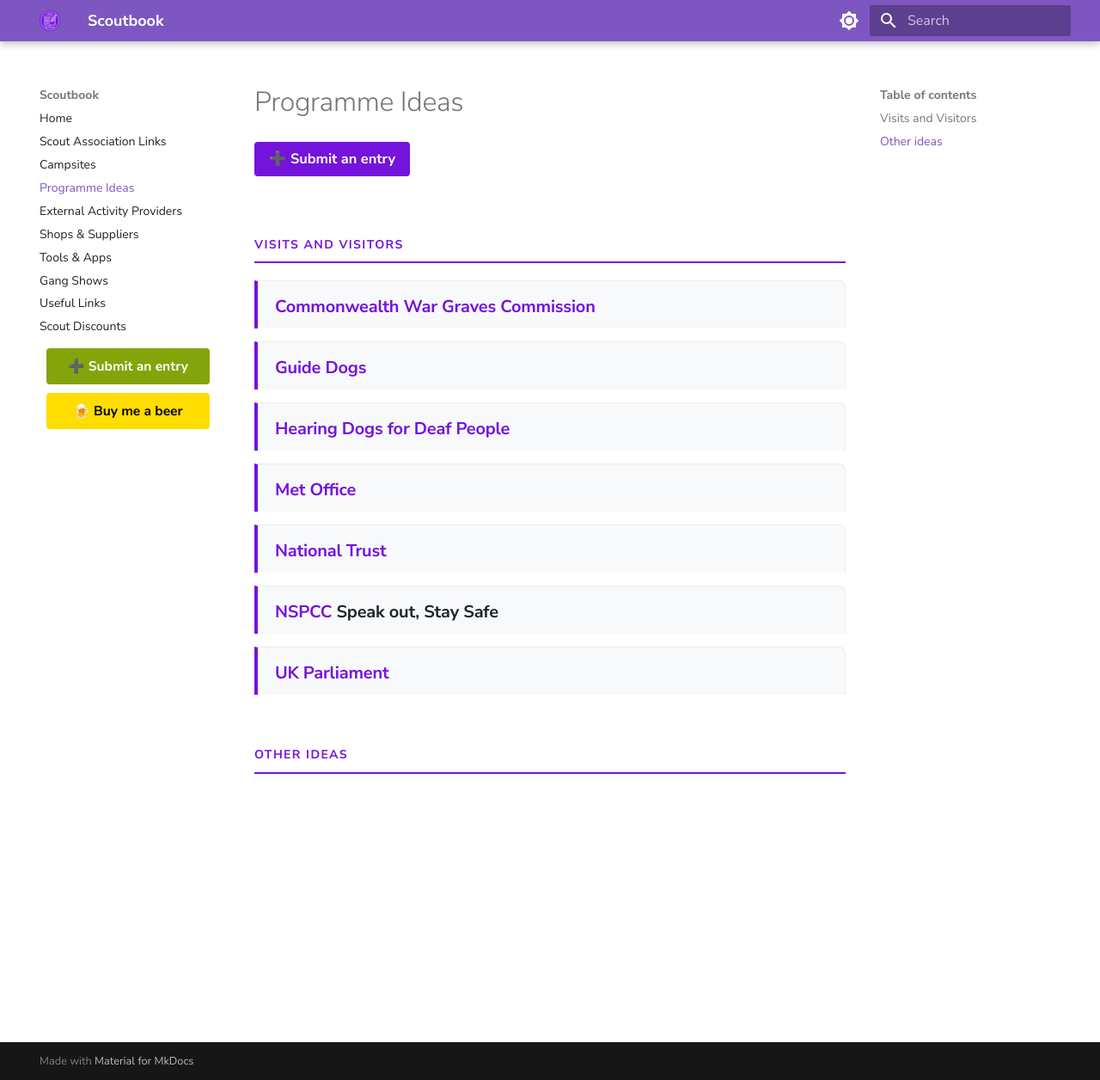
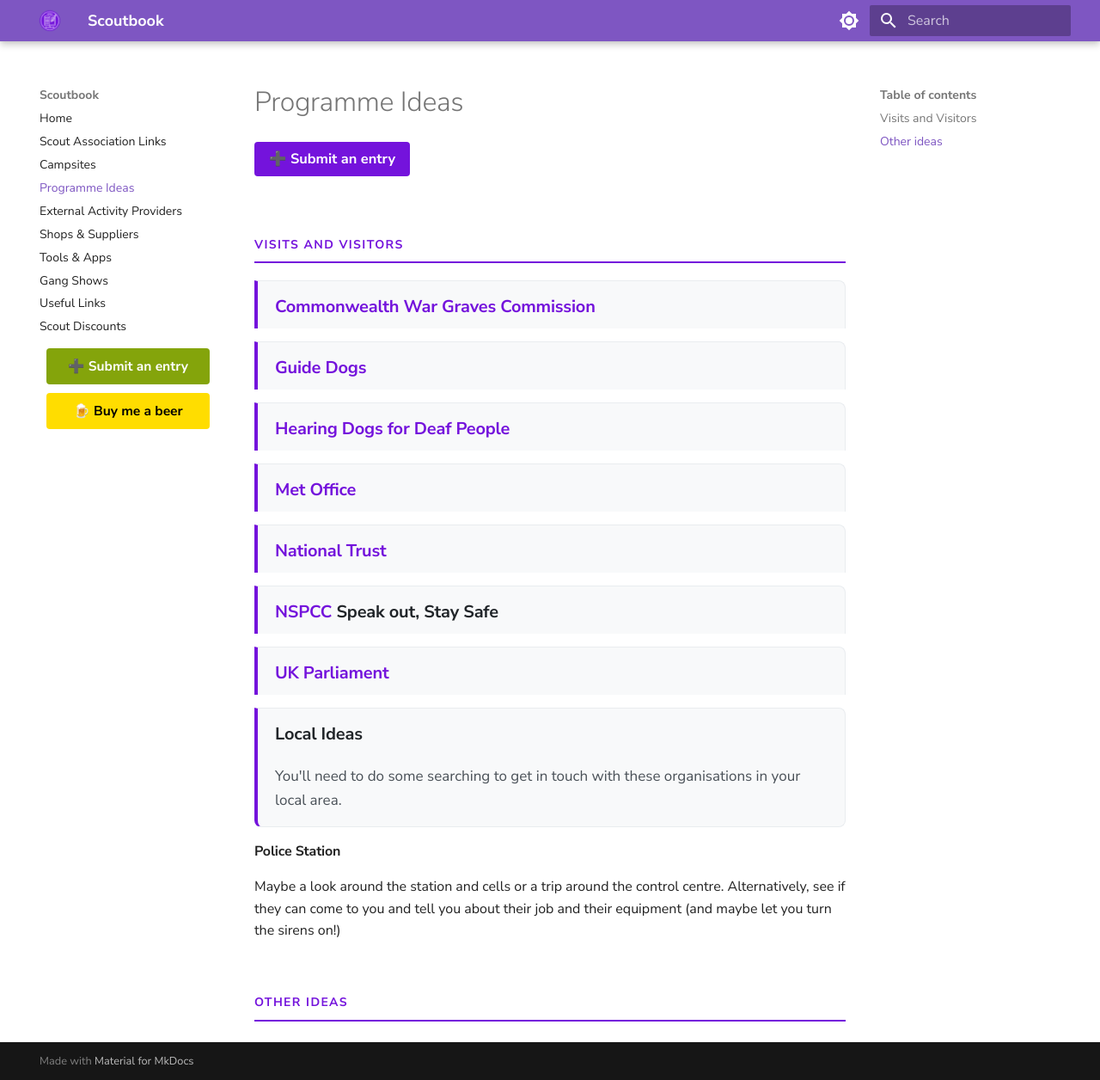
Before and after one commit to krisreynolds/scoutbook, an MkDocs documentation site: the page built from docs/programme-ideas.md, in a window 1280 px wide and 1256 px high. Shown: the whole window at 86% size. Built offline with MkDocs 1.6.1 and Material for MkDocs 9.7.7, drawn with Linux system fonts in a browser that asks for light colours; some web fonts are replaced.

Commit message:
testing h4

```diff
--- a/docs/programme-ideas.md
+++ b/docs/programme-ideas.md
@@ -18,4 +18,10 @@
 
 ### [UK Parliament](https://learning.parliament.uk/en/communities-and-youth-groups/)
 
+### Local Ideas
+You'll need to do some searching to get in touch with these organisations in your local area.
+
+#### Police Station
+Maybe a look around the station and cells or a trip around the control centre. Alternatively, see if they can come to you and tell you about their job and their equipment (and maybe let you turn the sirens on!)
+
 ## Other ideas
```
